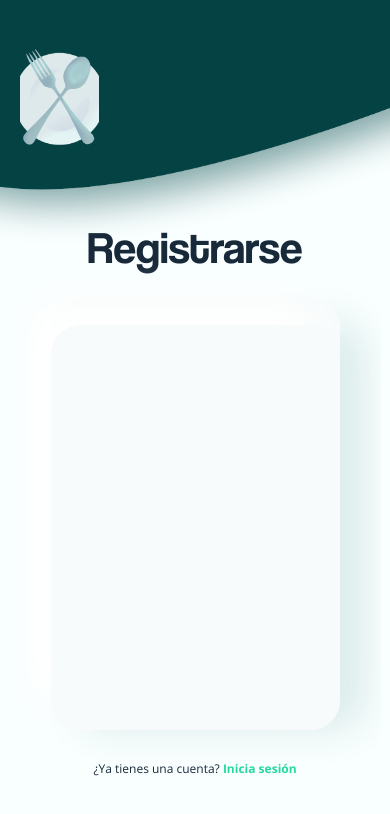
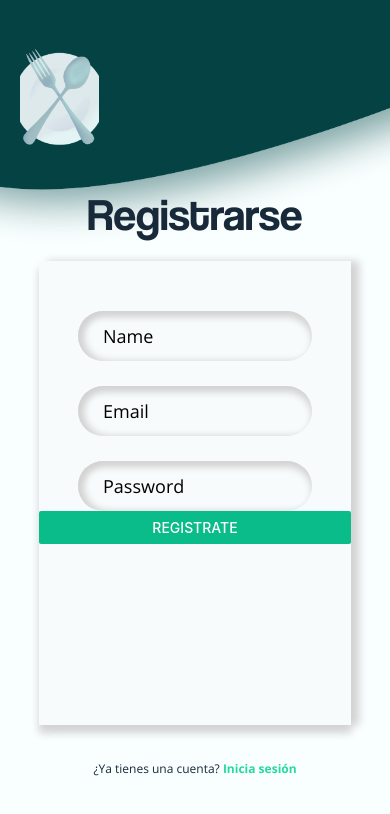
Before and after one commit to RedBrickBurrito/TecFood, a React Native app in the folder TecFood/: screen / in a window 390 px wide. Shown: the top 814 px of the page. Built offline with nearby package versions, Linux system fonts and the light colour scheme.

Commit message:
Made signup form and styled it

```diff
--- a/TecFood/app/screens/SignUp.js
+++ b/TecFood/app/screens/SignUp.js
@@ -1,4 +1,4 @@
-import React from "react";
+import React, { useState } from "react";
 import {
   StyleSheet,
   Image,
@@ -6,8 +6,10 @@ import {
   ImageBackground,
   StatusBar,
   Text,
+  TextInput,
   ClippingRectangle,
   Dimensions,
+  Button,
 } from "react-native";
 import {
   widthPercentageToDP as wp,
@@ -15,6 +17,12 @@ import {
 } from "react-native-responsive-screen";
 
 function SignUp(props) {
+  const [data, setData] = useState({name: "", email: "", password: ""});
+
+  const handleSubmit = () => {
+    console.log(data);
+  }
+
   return (
     <View style={styles.background}>
       <StatusBar
@@ -32,10 +40,32 @@ function SignUp(props) {
         />
       </ImageBackground>
       <Text style={styles.header_text}>Registrarse</Text>
-      <ImageBackground
-        source={require("../assets/SignupForm.png")}
-        style={styles.signup_form}
-      />
+      <View style={styles.signup_form}>
+        <View id="form">
+          <TextInput
+            id="name"
+            style={styles.signup_text}
+            onChangeText={text => setData({...data, name: text})}
+            value={data.name}
+            placeholder="Name"
+          />
+          <TextInput
+            id="email"
+            style={styles.signup_text}
+            onChangeText={text => setData({...data, email: text})}
+            value={data.email}
+            placeholder="Email"
+          />
+          <TextInput
+            id="password"
+            style={styles.signup_text}
+            onChangeText={text => setData({...data, password: text})}
+            value={data.password}
+            placeholder="Password"
+          />
+          <Button title="Registrate" onPress={handleSubmit} color="#09bc8a" style={styles.submit_button}/>
+        </View>
+      </View>
       <Text style={styles.mainText}>
         ¿Ya tienes una cuenta?{" "}
         <Text style={styles.boldText}>Inicia sesión</Text>
@@ -64,15 +94,13 @@ const styles = StyleSheet.create({
   header_text: {
     position: "absolute",
     textAlign: "center",
-    top: hp("26%"),
+    top: hp("22%"),
     width: wp("100%"),
-    height: hp("100%"),
     color: "#182a3a",
     fontFamily: "Coolvetica",
     fontSize: 45,
     fontWeight: "400",
   },
-
   mainText: {
     position: "absolute",
     alignSelf: "center",
@@ -87,8 +115,29 @@ const styles = StyleSheet.create({
     alignSelf: "center",
     top: hp("-4%"),
     bottom: hp("30%"),
-    width: wp("95%"),
-    height: hp("60%"),
+    width: wp("80%"),
+    height: hp("55%"),
+    backgroundColor: "#f7fbfb",
+    boxShadow: "8px 0px 8px lightgrey, 0px 8px 8px lightgrey",
+    paddingTop: hp("3%"),
+  },
+  signup_text: {
+    alignSelf: "center",
+    width: wp("60%"),
+    height: hp("5%"),
+    padding: hp("3%"),
+    marginTop: hp("3%"),
+    borderRadius: "25px",
+    boxShadow: "6px 0px 7px lightgrey inset, 0px 6px 7px lightgrey inset",
+    textAlignVertical: "center",
+    fontSize: 18,
+    fontFamily: "OpenSans_Regular",
+  },
+  submit_button:{
+    alignSelf: "center",
+    borderRadius: "25px",
+    fontFamily: "OpenSans_Regular",
+    fontSize: 20,
   },
   boldText: {
     color: "#24da9d",
```
